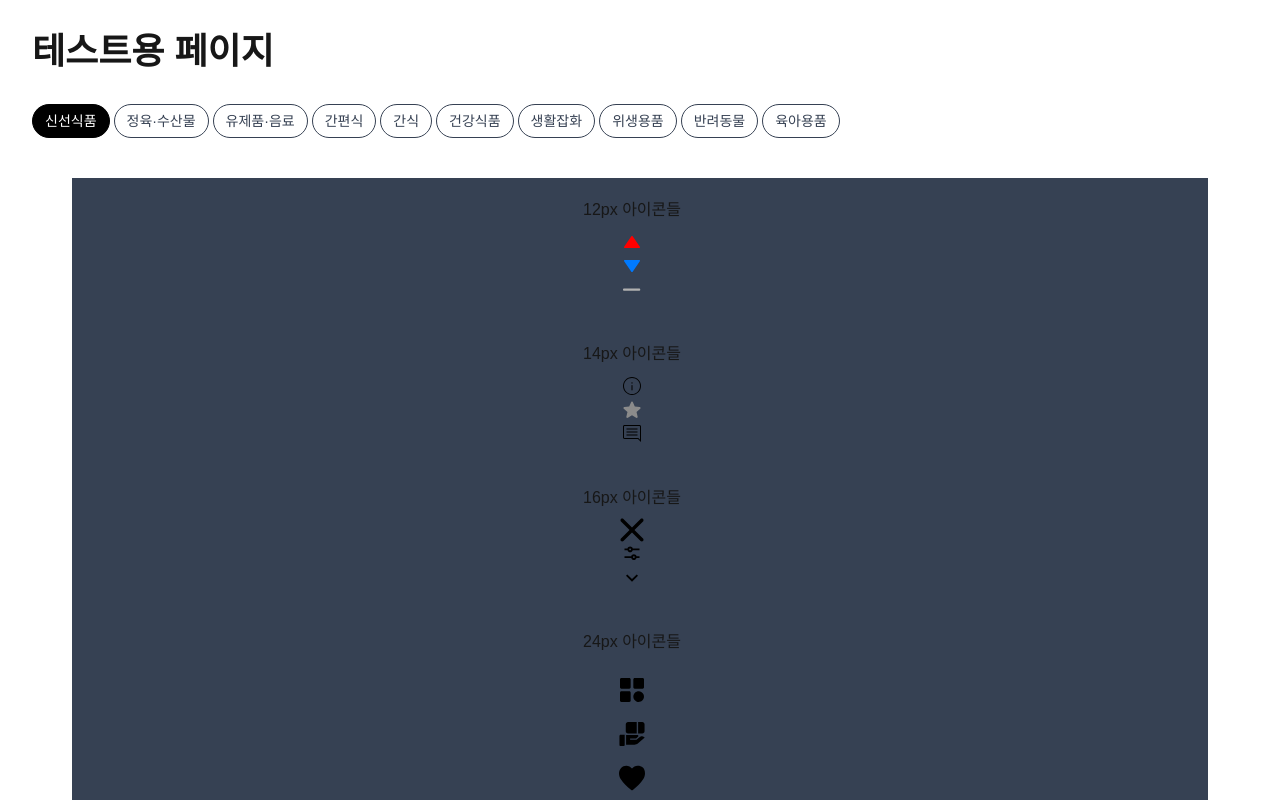
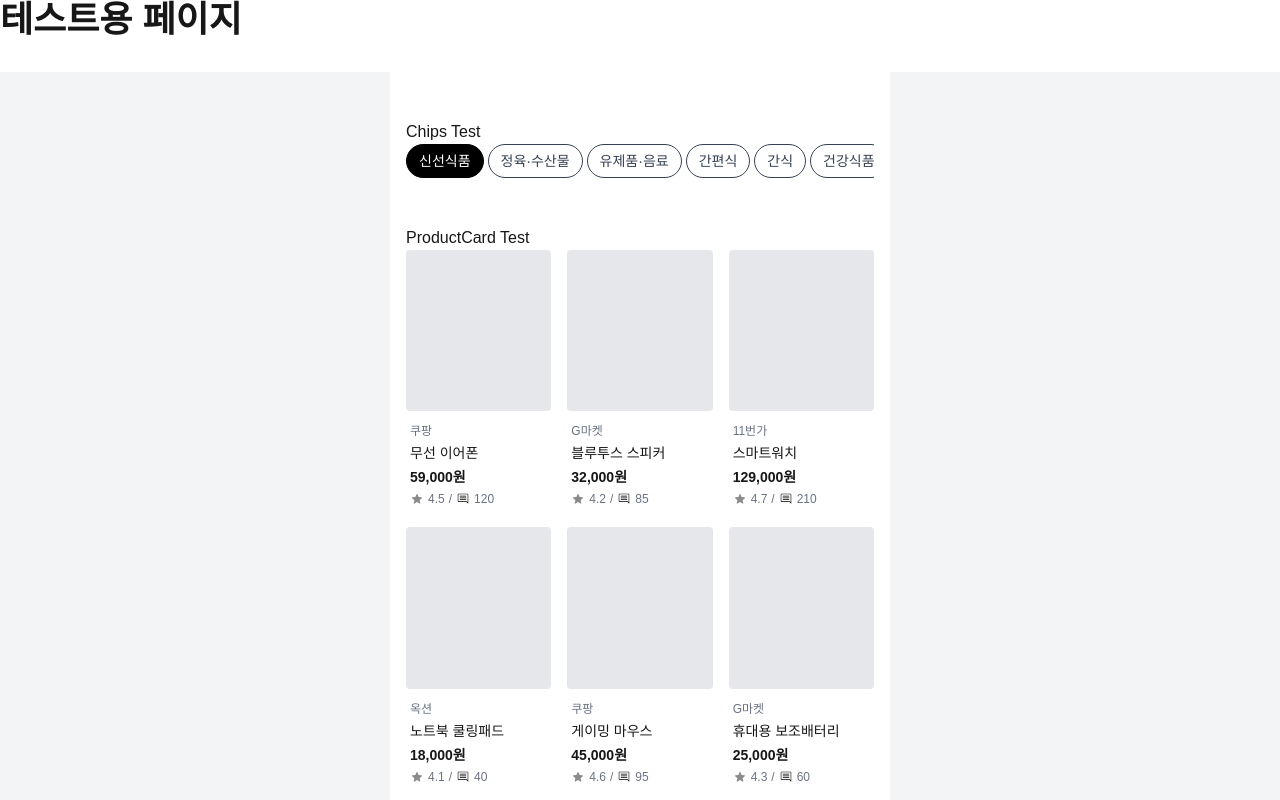
Before and after one commit to ydsic/mogupick, a Next.js app: page /about in a window 1280 px wide. Shown: the top 800 px of the page. Built offline with nearby package versions, Linux system fonts and the light colour scheme.

Commit message:
feat : product card, list 컴포넌트 구현

```diff
--- a/src/app/about/page.tsx
+++ b/src/app/about/page.tsx
@@ -21,6 +21,7 @@ import RankDownIcon from '@/assets/icons/rank/rank-down-12px.svg';
 import RankStableIcon from '@/assets/icons/rank/rank-stable-12px.svg';
 import RankUpIcon from '@/assets/icons/rank/rank-up-12px.svg';
 import { Chips, ChipsList } from '@/components/ui/Chips';
+import { ProductCardList } from '@/components/card/Product';
 
 const categories = [
   '신선식품',
@@ -35,13 +36,42 @@ const categories = [
   '육아용품',
 ];
 
+const products = [
+  { id: 1, store: '쿠팡', title: '무선 이어폰', price: 59000, rating: 4.5, reviewCount: 120 },
+  { id: 2, store: 'G마켓', title: '블루투스 스피커', price: 32000, rating: 4.2, reviewCount: 85 },
+  { id: 3, store: '11번가', title: '스마트워치', price: 129000, rating: 4.7, reviewCount: 210 },
+  { id: 4, store: '옥션', title: '노트북 쿨링패드', price: 18000, rating: 4.1, reviewCount: 40 },
+  { id: 5, store: '쿠팡', title: '게이밍 마우스', price: 45000, rating: 4.6, reviewCount: 95 },
+  {
+    id: 6,
+    store: 'G마켓',
+    title: '휴대용 보조배터리',
+    price: 25000,
+    rating: 4.3,
+    reviewCount: 60,
+  },
+  { id: 7, store: '11번가', title: '무선 키보드', price: 39000, rating: 4.4, reviewCount: 77 },
+  { id: 8, store: '쿠팡', title: 'LED 스탠드', price: 22000, rating: 4.2, reviewCount: 34 },
+  { id: 9, store: '옥션', title: '스마트폰 삼각대', price: 15000, rating: 4.0, reviewCount: 25 },
+  { id: 10, store: 'G마켓', title: '헤드셋', price: 67000, rating: 4.5, reviewCount: 110 },
+  { id: 11, store: '11번가', title: 'USB-C 허브', price: 28000, rating: 4.3, reviewCount: 48 },
+  { id: 12, store: '쿠팡', title: '무선 충전기', price: 33000, rating: 4.4, reviewCount: 72 },
+];
+
 export default function About() {
   const [selected, setSelected] = useState<string | null>(categories[0]);
 
   return (
-    <div className="min-h-screen p-8">
+    <div>
       <h1 className="mb-8 text-4xl font-bold">테스트용 페이지</h1>
 
+      <div className="flex min-h-dvh items-center justify-center bg-gray-100">
+        <div className="relative w-full overflow-hidden bg-white px-4 md:w-[500px]">
+          <br />
+          <br />
+          <div>
+            <div>
+              <h2>Chips Test</h2>
               <ChipsList>
                 {categories.map((cat) => (
                   <Chips key={cat} selected={selected === cat} onClick={() => setSelected(cat)}>
@@ -49,7 +79,24 @@ export default function About() {
                   </Chips>
                 ))}
               </ChipsList>
+              <br />
+              <br />
 
+              <h2>ProductCard Test</h2>
+              <ProductCardList products={products} layout="grid" cols={3} size="s" />
+              <br />
+              <ProductCardList products={products} layout="horizontal" />
+              <br />
+              <ProductCardList products={products} layout="grid" cols={2} size="l" />
+            </div>
+          </div>
+
+          <br />
+          <br />
+        </div>
+      </div>
+
+      <div className="min-h-screen p-8">
         <div className="m-10 space-y-8 bg-gray-700 p-5">
           <section>
             <div className="flex flex-col items-center gap-10 space-x-4">
@@ -94,5 +141,6 @@ export default function About() {
           </section>
         </div>
       </div>
+    </div>
   );
 }
--- /dev/null
+++ b/src/components/card/Product.tsx
@@ -0,0 +1,124 @@
+import clsx from 'clsx';
+import Link from 'next/link';
+
+import { cn } from '@/lib/utils';
+import { Product } from '@/types/product';
+
+import RatingStarIcon from '@/assets/icons/common/rating-star-14px.svg';
+import ReviewIcon from '@/assets/icons/common/review-14px.svg';
+
+/**
+ * product-card
+ */
+type ProductCardProps = {
+  size?: 's' | 'm' | 'l';
+  className?: string;
+  p: Product;
+};
+
+const cardVariants = {
+  s: {
+    wrapper: 'p-1',
+    image: 'aspect-[9/10]',
+    title: 'text-sm font-medium',
+    price: 'text-sm font-bold',
+    meta: 'text-xs gap-1',
+  },
+  m: {
+    wrapper: 'p-2',
+    image: 'aspect-[5/6]',
+    title: 'text-base font-medium',
+    price: 'text-base font-bold',
+    meta: 'text-sm gap-1',
+  },
+  l: {
+    wrapper: 'p-2',
+    image: 'aspect-[8/9]',
+    title: 'text-lg font-semibold',
+    price: 'text-lg font-bold',
+    meta: 'text-sm gap-1',
+  },
+};
+
+function ProductCard({ size = 'm', className, p }: ProductCardProps) {
+  const variant = cardVariants[size];
+
+  return (
+    <Link href={String(p.id)} className={cn('flex flex-col rounded-lg bg-white', className)}>
+      {/* 이미지 영역 */}
+      <div className={cn('mb-2 w-full rounded-sm bg-gray-200', variant.image)} />
+
+      {/* 정보 영역 */}
+      <div className={cn('flex flex-col gap-1', variant.wrapper)}>
+        <span className="text-xs text-gray-500">{p.store}</span>
+        <span className={variant.title}>{p.title}</span>
+        <span className={variant.price}>{p.price.toLocaleString()}원</span>
+        <div className={cn('flex items-center text-gray-500', variant.meta)}>
+          <RatingStarIcon />
+          <span>{p.rating}</span>
+          /<ReviewIcon />
+          <span>{p.reviewCount}</span>
+        </div>
+      </div>
+    </Link>
+  );
+}
+
+/**
+ * product-card-list
+ */
+interface ProductCardListProps {
+  products: Product[];
+  size?: 's' | 'm' | 'l';
+  layout?: 'grid' | 'list' | 'horizontal';
+  cols?: 2 | 3 | 4;
+}
+
+function ProductCardList({
+  products,
+  size = 'm',
+  layout = 'grid',
+  cols = 2,
+}: ProductCardListProps) {
+  const gridCols = {
+    2: 'grid-cols-2',
+    3: 'grid-cols-3',
+    4: 'grid-cols-4',
+  }[cols];
+
+  if (layout === 'list') {
+    return (
+      <div className="flex flex-col gap-4">
+        {products.map((p) => (
+          <ProductCard key={p.id} {...p} p={p} size={size} />
+        ))}
+      </div>
+    );
+  }
+
+  if (layout === 'horizontal') {
+    return (
+      <div className="flex gap-4 overflow-x-auto py-2">
+        {products.map((p) => (
+          <ProductCard
+            key={p.id}
+            {...p}
+            p={p}
+            size={size}
+            className="min-w-[150px] flex-shrink-0"
+          />
+        ))}
+      </div>
+    );
+  }
+
+  return (
+    <div className={clsx('grid gap-4', gridCols)}>
+      {products.map((p) => (
+        <ProductCard key={p.id} {...p} p={p} size={size} />
+      ))}
+    </div>
+  );
+}
+
+export { ProductCard, ProductCardList };
--- /dev/null
+++ b/src/types/product.ts
@@ -0,0 +1,8 @@
+export interface Product {
+  id: number;
+  store: string;
+  title: string;
+  price: number;
+  rating: number;
+  reviewCount: number;
+}
```
Lines whose indentation alone changed are shown as unchanged.
